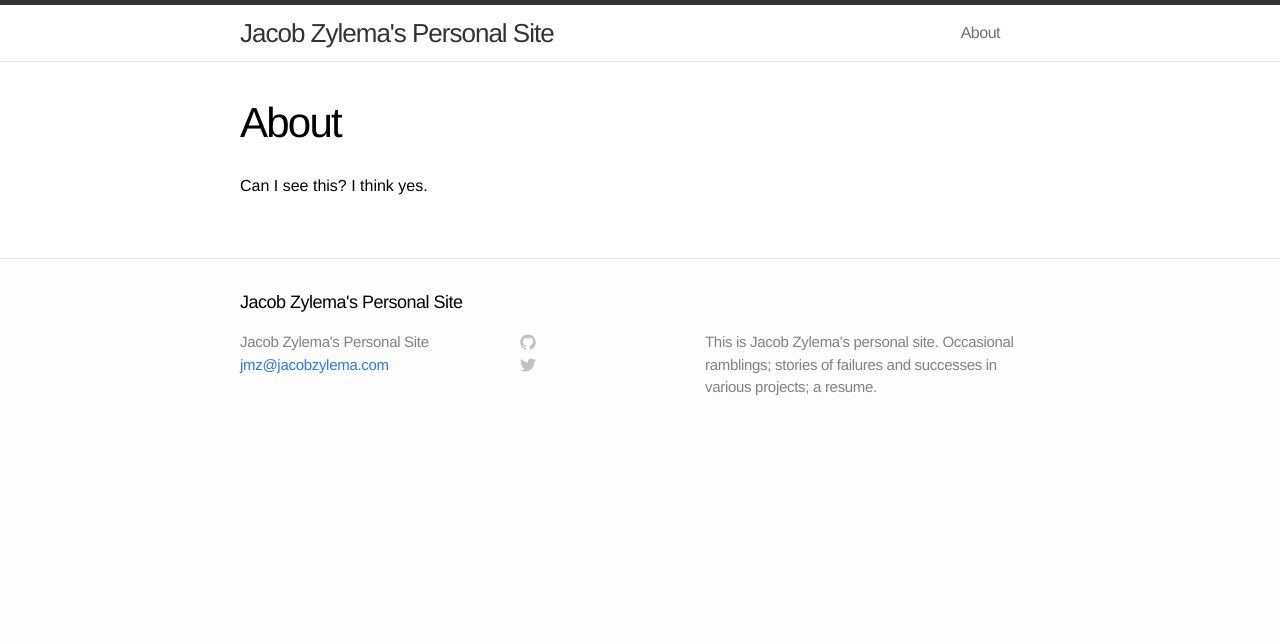
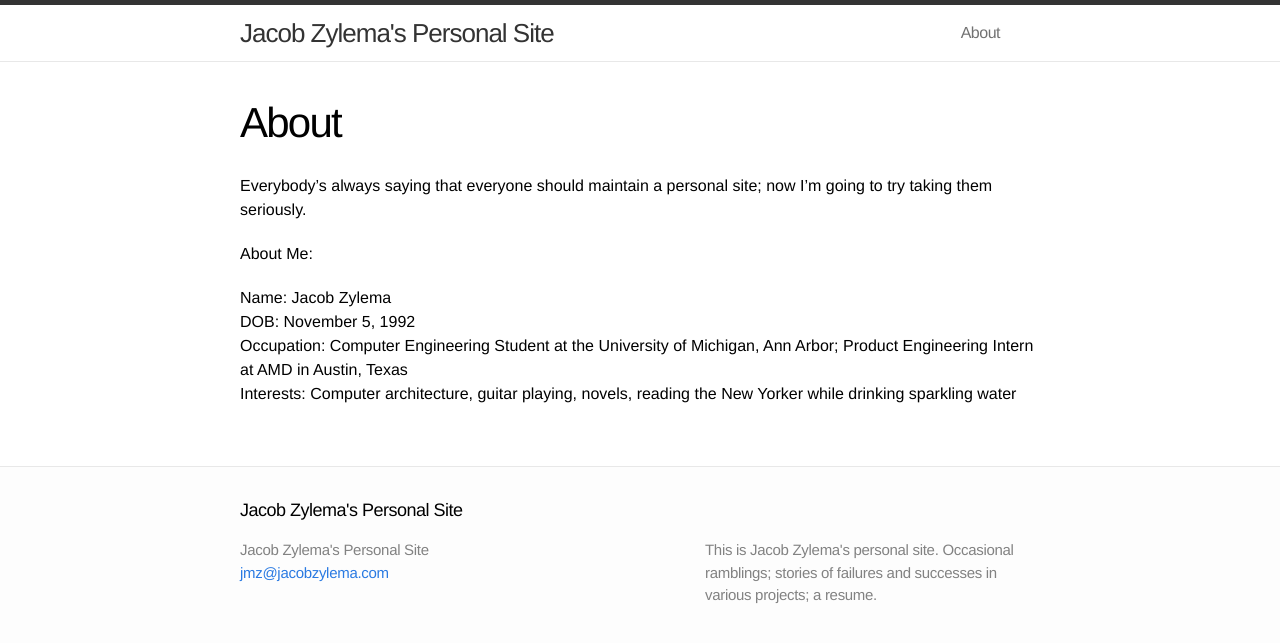
Before and after one commit to jzy92/jzy92.github.io, a Jekyll site: the page built from about.md, in a window 1280 px wide. Shown: the top 643 px of the page. Built offline with Jekyll 4.4.1, drawn with Linux system fonts in a browser that asks for light colours.

Commit message:
Removed github link from footer; made a better about page

```diff
--- a/_includes/footer.html
+++ b/_includes/footer.html
@@ -12,44 +12,6 @@
     </div>
 
     <div class="footer-col-2 column">
-      <ul>
-        <li>
-          <a href="https://github.com/{{ site.username }}">
-            <span class="icon github">
-              <svg version="1.1" class="github-icon-svg" xmlns="http://www.w3.org/2000/svg" xmlns:xlink="http://www.w3.org/1999/xlink" x="0px" y="0px"
-                 viewBox="0 0 16 16" enable-background="new 0 0 16 16" xml:space="preserve">
-                <path fill-rule="evenodd" clip-rule="evenodd" fill="#C2C2C2" d="M7.999,0.431c-4.285,0-7.76,3.474-7.76,7.761
-                c0,3.428,2.223,6.337,5.307,7.363c0.388,0.071,0.53-0.168,0.53-0.374c0-0.184-0.007-0.672-0.01-1.32
-                c-2.159,0.469-2.614-1.04-2.614-1.04c-0.353-0.896-0.862-1.135-0.862-1.135c-0.705-0.481,0.053-0.472,0.053-0.472
-                c0.779,0.055,1.189,0.8,1.189,0.8c0.692,1.186,1.816,0.843,2.258,0.645c0.071-0.502,0.271-0.843,0.493-1.037
-                C4.86,11.425,3.049,10.76,3.049,7.786c0-0.847,0.302-1.54,0.799-2.082C3.768,5.507,3.501,4.718,3.924,3.65
-                c0,0,0.652-0.209,2.134,0.796C6.677,4.273,7.34,4.187,8,4.184c0.659,0.003,1.323,0.089,1.943,0.261
-                c1.482-1.004,2.132-0.796,2.132-0.796c0.423,1.068,0.157,1.857,0.077,2.054c0.497,0.542,0.798,1.235,0.798,2.082
-                c0,2.981-1.814,3.637-3.543,3.829c0.279,0.24,0.527,0.713,0.527,1.437c0,1.037-0.01,1.874-0.01,2.129
-                c0,0.208,0.14,0.449,0.534,0.373c3.081-1.028,5.302-3.935,5.302-7.362C15.76,3.906,12.285,0.431,7.999,0.431z"/>
-              </svg>
-            </span>
-            <span class="username">{{ site.username }}</span>
-          </a>
-        </li>
-        <li>
-          <a href="https://twitter.com/{{ site.username }}">
-            <span class="icon twitter">
-              <svg version="1.1" class="twitter-icon-svg" xmlns="http://www.w3.org/2000/svg" xmlns:xlink="http://www.w3.org/1999/xlink" x="0px" y="0px"
-                 viewBox="0 0 16 16" enable-background="new 0 0 16 16" xml:space="preserve">
-                <path fill="#C2C2C2" d="M15.969,3.058c-0.586,0.26-1.217,0.436-1.878,0.515c0.675-0.405,1.194-1.045,1.438-1.809
-                c-0.632,0.375-1.332,0.647-2.076,0.793c-0.596-0.636-1.446-1.033-2.387-1.033c-1.806,0-3.27,1.464-3.27,3.27
-                c0,0.256,0.029,0.506,0.085,0.745C5.163,5.404,2.753,4.102,1.14,2.124C0.859,2.607,0.698,3.168,0.698,3.767
-                c0,1.134,0.577,2.135,1.455,2.722C1.616,6.472,1.112,6.325,0.671,6.08c0,0.014,0,0.027,0,0.041c0,1.584,1.127,2.906,2.623,3.206
-                C3.02,9.402,2.731,9.442,2.433,9.442c-0.211,0-0.416-0.021-0.615-0.059c0.416,1.299,1.624,2.245,3.055,2.271
-                c-1.119,0.877-2.529,1.4-4.061,1.4c-0.264,0-0.524-0.015-0.78-0.046c1.447,0.928,3.166,1.469,5.013,1.469
-                c6.015,0,9.304-4.983,9.304-9.304c0-0.142-0.003-0.283-0.009-0.423C14.976,4.29,15.531,3.714,15.969,3.058z"/>
-              </svg>
-            </span>
-            <span class="username">{{ site.username }}</span>
-          </a>
-        </li>
-      </ul>
     </div>
 
     <div class="footer-col-3 column">
--- a/about.md
+++ b/about.md
@@ -4,4 +4,11 @@ title: About
 permalink: /about/
 ---
 
-Can I see this? I think yes.
+Everybody's always saying that everyone should maintain a personal site; now I'm going to try taking them seriously.
+
+About Me:
+
+Name: Jacob Zylema
+DOB: November 5, 1992
+Occupation: Computer Engineering Student at the University of Michigan, Ann Arbor; Product Engineering Intern at AMD in Austin, Texas
+Interests: Computer architecture, guitar playing, novels, reading the New Yorker while drinking sparkling water
```
